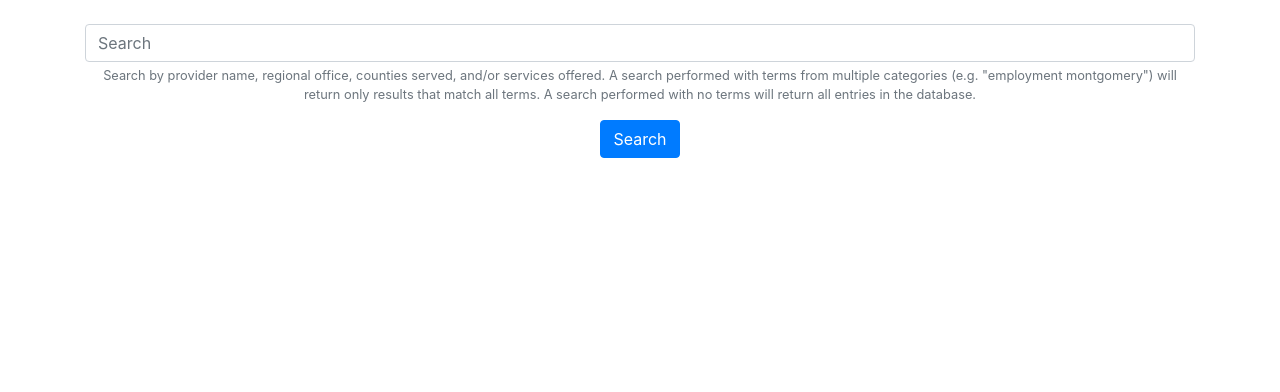
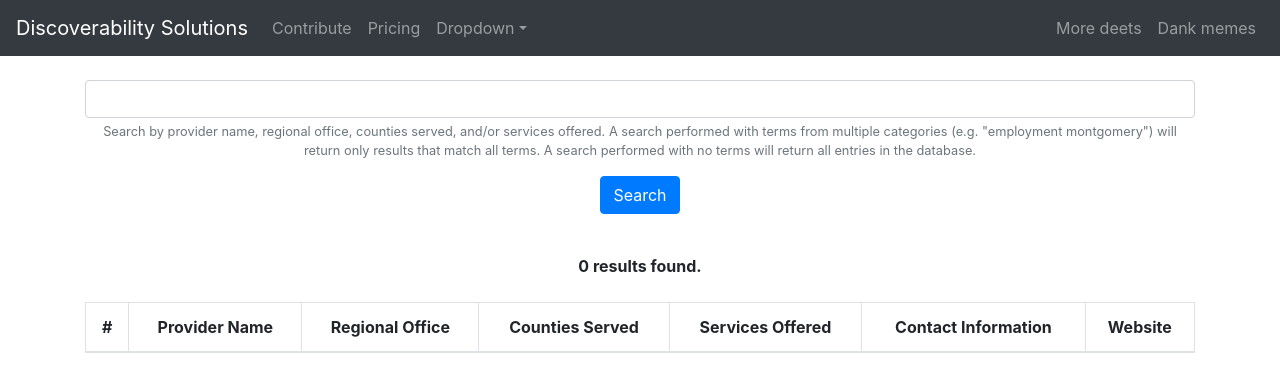
Before and after one commit to MatthewSerre/discoverability-solutions, a React (Create React App) app in the folder discoverability-solutions/: page / in a window 1280 px wide. Shown: the top 392 px of the page. Built offline with nearby package versions, Linux system fonts and the light colour scheme.

Commit message:
Update front end to include nav bar

```diff
--- a/discoverability-solutions/package.json
+++ b/discoverability-solutions/package.json
@@ -7,7 +7,9 @@
     "react": "^16.12.0",
     "react-bootstrap": "^1.0.0-beta.16",
     "react-dom": "^16.12.0",
-    "react-scripts": "3.2.0"
+    "react-router-dom": "^5.1.2",
+    "react-scripts": "3.2.0",
+    "react-to-print": "^2.5.0"
   },
   "scripts": {
     "start": "react-scripts start",
--- a/discoverability-solutions/src/App.js
+++ b/discoverability-solutions/src/App.js
@@ -1,26 +1,60 @@
 import React from 'react';
 import ProviderSearch from './ProviderSearch'
+import Contribute from './Contribute'
 import './App.css';
+import Navbar from 'react-bootstrap/Navbar'
+import Nav from 'react-bootstrap/Nav'
+import NavDropdown from 'react-bootstrap/NavDropdown'
+import {
+  BrowserRouter as Router,
+  Switch,
+  Route,
+  Link
+} from "react-router-dom";
 
 function App() {
   return (
+    <Router>
     <div className="App">
-      {/* <header className="App-header">
-        <img src={logo} className="App-logo" alt="logo" />
-        <p>
-          Edit <code>src/App.js</code> and save to reload.
-        </p>
-        <a
-          className="App-link"
-          href="https://reactjs.org"
-          target="_blank"
-          rel="noopener noreferrer"
-        >
-          Learn React
-        </a>
-      </header> */}
-      <ProviderSearch />
+      <Navbar collapseOnSelect expand="lg" bg="dark" variant="dark">
+        <Link to="/"><Navbar.Brand>Discoverability Solutions</Navbar.Brand></Link>
+        <Navbar.Toggle aria-controls="responsive-navbar-nav" />
+        <Navbar.Collapse id="responsive-navbar-nav">
+          <Nav className="mr-auto">
+            <Nav.Link as={Link} to="/contribute">Contribute</Nav.Link>
+            <Nav.Link href="#pricing">Pricing</Nav.Link>
+            <NavDropdown title="Dropdown" id="collasible-nav-dropdown">
+              <NavDropdown.Item href="#action/3.1">Action</NavDropdown.Item>
+              <NavDropdown.Item href="#action/3.2">Another action</NavDropdown.Item>
+              <NavDropdown.Item href="#action/3.3">Something</NavDropdown.Item>
+              <NavDropdown.Divider />
+              <NavDropdown.Item href="#action/3.4">Separated link</NavDropdown.Item>
+            </NavDropdown>
+          </Nav>
+          <Nav>
+            <Nav.Link href="#deets">More deets</Nav.Link>
+            <Nav.Link eventKey={2} href="#memes">
+              Dank memes
+            </Nav.Link>
+          </Nav>
+        </Navbar.Collapse>
+      </Navbar>
+      <Switch>
+          <Route exact path="/">
+            <ProviderSearch />
+          </Route>
+          <Route path="/contribute">
+            <Contribute />
+          </Route>
+          {/* <Route path="/users">
+            <Users />
+          </Route>
+          <Route path="/">
+            <Home />
+          </Route> */}
+        </Switch>
     </div>
+  </Router>
   );
 }
 
--- /dev/null
+++ b/discoverability-solutions/src/Contribute.js
@@ -0,0 +1,15 @@
+import React from 'react';
+import Container from 'react-bootstrap/Container'
+
+const Contribute = () => {
+    return (
+        <React.Fragment>
+            <br />
+            <Container>
+                Contribute.
+            </Container>
+        </React.Fragment>
+    )
+}
+
+export default Contribute
--- a/discoverability-solutions/src/ProviderSearch.js
+++ b/discoverability-solutions/src/ProviderSearch.js
@@ -3,6 +3,7 @@ import Providers from './Providers'
 import Button from 'react-bootstrap/Button'
 import Form from "react-bootstrap/Form";
 import Container from "react-bootstrap/Container";
+
 
 class ProviderSearch extends React.Component {
 
@@ -28,10 +29,11 @@ class ProviderSearch extends React.Component {
     render() {
         return (
             <Container>
+
                 <br />
                 <Form onSubmit={this.handleOnSubmit}>
                     <Form.Group controlId="formBasicSearch">
-                        <Form.Control type="text" name="search" onChange={this.handleOnChange} placeholder="Search" value={this.state.search} />
+                        <Form.Control type="text" name="search" onChange={this.handleOnChange} placeholder="" value={this.state.search} />
                         <Form.Text className="text-muted">
                             Search by provider name, regional office, counties served, and/or services offered.  A search performed with terms from multiple categories (e.g. "employment montgomery") will return only results that match all terms.  A search performed with no terms will return all entries in the database.
                         </Form.Text>
@@ -43,7 +45,7 @@ class ProviderSearch extends React.Component {
                 </Form>
                 <br />
                 <p>{this.state.query}</p>
-                <Providers providers={this.state.providers}/>
+                <Providers providers={this.state.providers} ref={el => (this.componentRef = el)}/>
             </Container>
         )
     }
--- a/discoverability-solutions/src/Providers.js
+++ b/discoverability-solutions/src/Providers.js
@@ -5,7 +5,7 @@ import Table from 'react-bootstrap/Table'
 const Providers = (props) => {
 
     const results = props.providers
-    if (results.length > 0) {
+    if (results) {
         return (
             <React.Fragment>
                 <Container>
@@ -18,7 +18,7 @@ const Providers = (props) => {
                     </strong>
                 </Container>
                 <br />
-                <Table striped bordered hover>
+                <Table striped bordered hover responsive>
                     <thead>
                         <tr>
                         <th>#</th>
```
Also changed, not shown: 1 other file (tests, documents, lock files or other folders).
